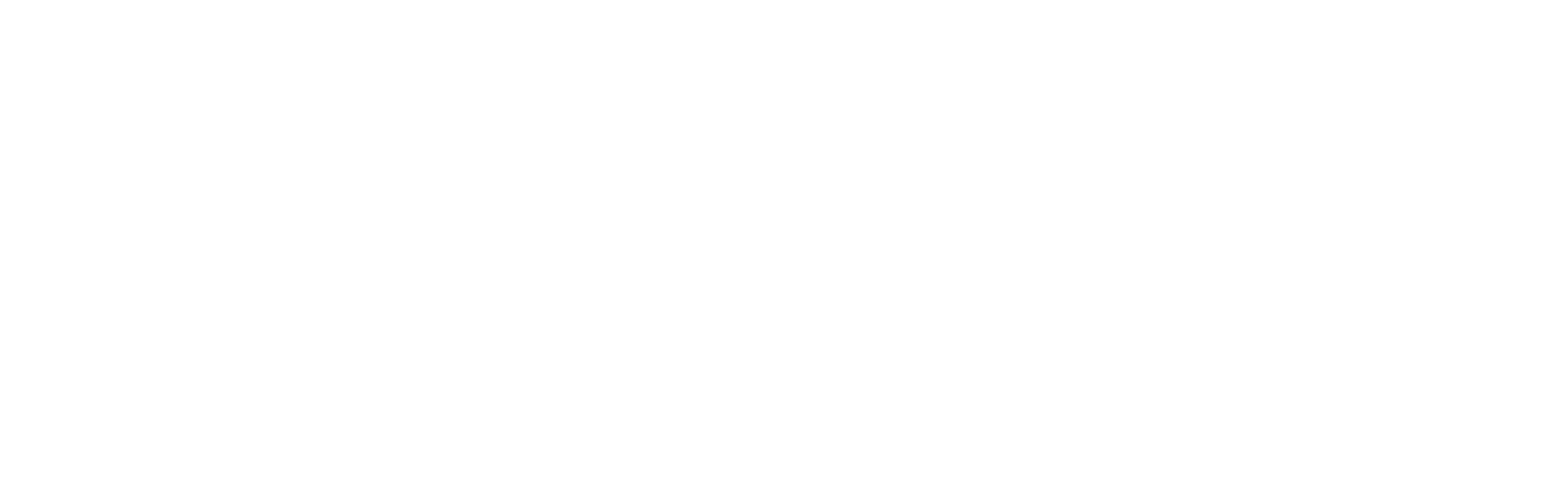
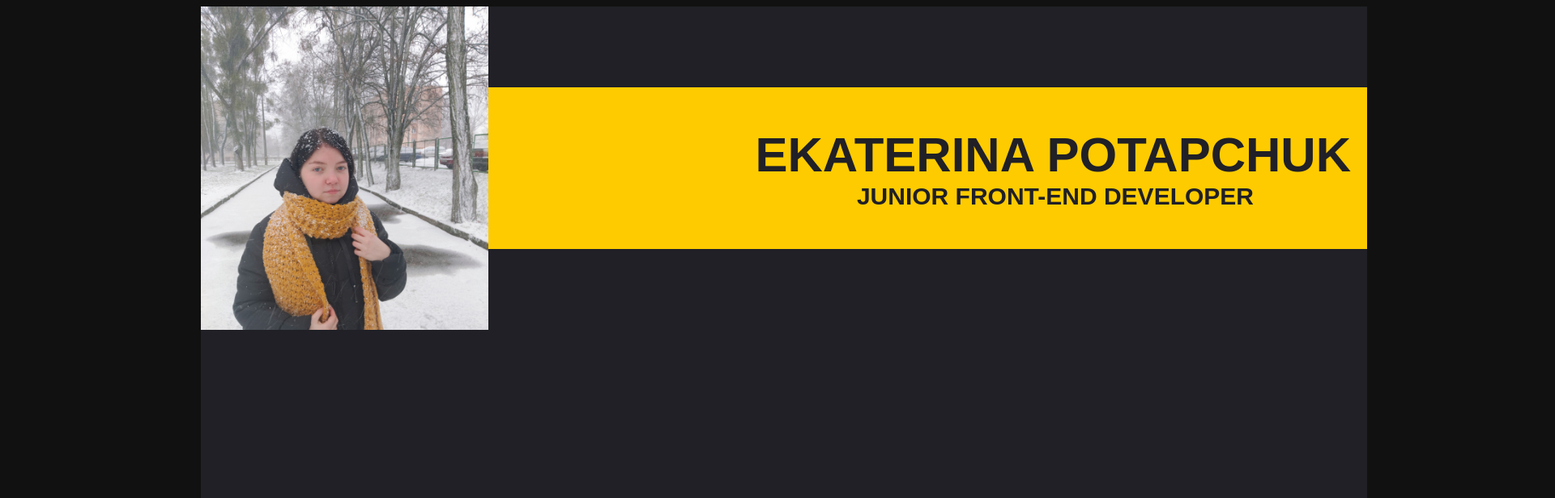
Before and after one commit to Katteaa/rsschool-cv, a plain HTML site: page index.html in a window 1280 px wide. Shown: the top 616 px of the page at 81% size, 1920 px wide, since content can reach past the window. Drawn offline with Linux system fonts and the light colour scheme.

Commit message:
feat: create header

```diff
--- a/index.html
+++ b/index.html
@@ -6,6 +6,20 @@
     <title>CV</title>
 </head>
 <body>
+    <header>
+        <div class="header-container">
+            <div class="logo"></div>
+            <div class="name">
+                <h1 class="header-title">Ekaterina Potapchuk</h1>
+                <h2 class="header-subtitle">Junior Front-end Developer</h2>
+            </div>
+        </div>
+    </header>
+    <main>
 
+    </main>
+    <footer>
+
+    </footer>
 </body>
 </html>
--- a/style.css
+++ b/style.css
@@ -1,3 +1,44 @@
 body{
-
+    width: 1920px;
+    background-color: #111;
 }
+.header-container{
+    background-color: #202026;
+    width: 1440px;
+    height: 1000px;
+    margin: 0 auto;
+    display: flex;
+}
+.logo{
+    background: url(assets/jpg/IQsH6CrrSDs.jpg);
+    width: 25%;
+    height: 40%;
+    background-size: cover;
+    display: flex;
+}
+.name{
+    background-color: #fecb00;
+    height: 20%;
+    width: 75%;
+    display: flex;
+    padding-right: 20px;
+    flex-direction: column;
+    align-items: flex-end;
+    justify-content: center;
+    margin-top: 100px;
+    font-family: Arial, Helvetica, sans-serif;
+    color:#202026;
+}
+.header-title{
+    font-weight: 600;
+    font-size: 60px;
+    text-transform: uppercase;
+}
+.header-subtitle{
+    font-size: 30px;
+    text-transform: uppercase;
+    padding-right: 120px;
+}
+h1, h2, h3, h4, h5, h6 {
+    margin: 0;
+}
```
Also changed, not shown: assets/jpg/IQsH6CrrSDs.jpg (added).
